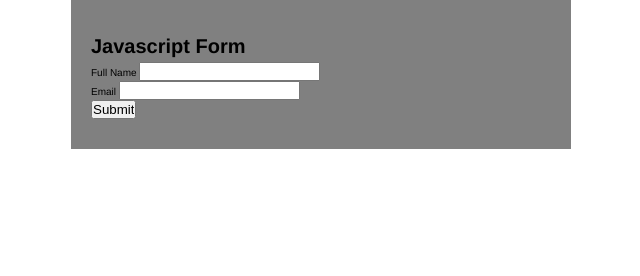
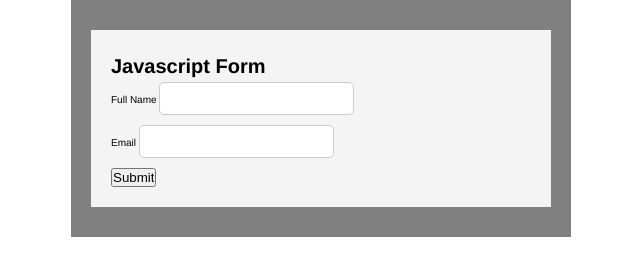
Before and after one commit to damolabolaji/javascriptform, a plain HTML site: page index.html in a window 1280 px wide. Shown: the whole page, without its empty margins (319-959 px from the left). Drawn offline with Linux system fonts and the light colour scheme.

Commit message:
Update style.css
styled the form element

```diff
--- a/style.css
+++ b/style.css
@@ -23,3 +23,24 @@ main{
   padding:3rem 2rem;
   width: 50rem;
 }
+
+form {
+  padding: 2rem;
+  background:#f4f4f4;
+}
+
+form input[type='text']{
+  border: 1px solid #ccc;
+  border-radius: 5px;
+  margin-bottom: 10px;
+  padding: 8px;
+}
+
+
+//javascript created class
+.error{
+  background-color: orangered;
+  color: white;
+  margin: 20px;
+  padding: 10px;
+}
```
